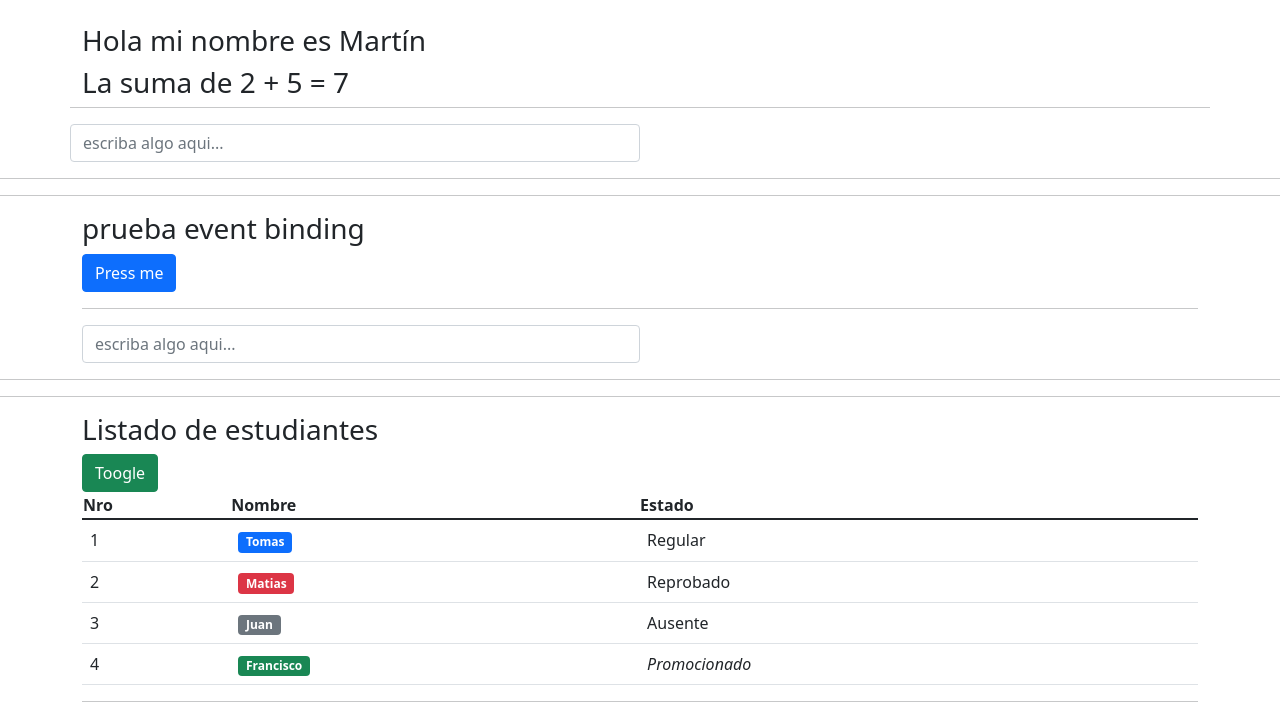
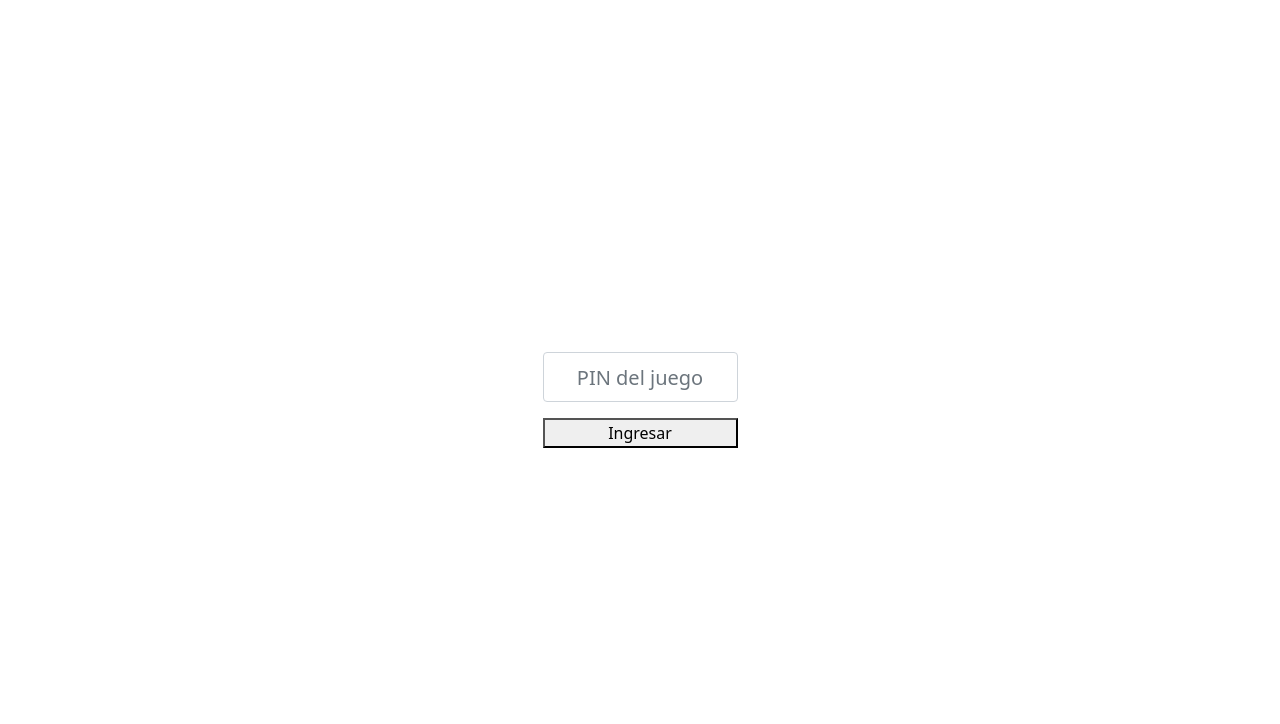
Before and after one commit to lorenzofj/learning-angular, an Angular app in the folder learning/: page / in a window 1280 px wide. Shown: the top 724 px of the page. Built offline with nearby package versions, Linux system fonts and the light colour scheme.

Commit message:
component creation

```diff
--- a/learning/src/app/app.component.html
+++ b/learning/src/app/app.component.html
@@ -1,58 +1,4 @@
-<div class="container mt-4">
-  <div class="row">
-    <h3>Hola mi nombre es {{ nombre }}</h3>
-    <h3>La suma de 2 + 5 = {{ getSuma(2, 5) }}</h3>
-    <hr>
-    <!--Para los atributos de HTML es recomendable usar property binding-->
-    <!--funciona igual asi: placeholder="{{textoPlaceHolder}}"-->
-    <input type="text" class="form-control" [placeholder]="textoPlaceHolder" [disabled]="deshabilitado" style="width: 50%;">
-    <!--<img [src]="imgSrc" alt="Img" width="100px" height="400px" style="width: 50%;">-->
-  </div>
-</div>
-<hr>
-<hr>
-<div class="container mt-3">
-  <h3>{{ textoEventBinding }}</h3>
-  <button class="btn btn-primary" (click)="cambiarTexto()">Press me</button>
-  <hr>
-  <!--a esto => [()] se lo llama banana inbox-->
-  <input type="text" class="form-control" [(ngModel)]="textoTwoWayDataBinding" placeholder="escriba algo aqui..." style="width: 50%;">
-  {{textoTwoWayDataBinding}}
-</div>
-<hr>
-<hr>
-<div class="container">
-  <h3>Listado de estudiantes</h3>
-  <button class="btn btn-success" (click)="toogle()">Toogle</button>
-  <br>
-  <table class="table" *ngIf="mostrar">
-    <thead>
-      <th>Nro</th>
-      <th>Nombre</th>
-      <th>Estado</th>
-    </thead>
-    <tbody>
-      <tr *ngFor="let estudiante of listaEstudiantes; let i = index" [ngSwitch]="estudiante.estado"> <!--i es parametro opcional-->
-        <td>{{i + 1}}</td>
-        <td>
-          <!--[ngClass]="estudiante.estado === 'Reprobado' ? 'badge bg-danger' : 'badge bg-secondary'"-->
-          <span *ngSwitchCase="'Promocionado'" class="badge bg-success">
-            {{estudiante.nombre}}
-          </span>
-          <span *ngSwitchCase="'Regular'" class="badge bg-primary">
-            {{estudiante.nombre}}
-          </span>
-          <span *ngSwitchCase="'Reprobado'" class="badge bg-danger">
-            {{estudiante.nombre}}
-          </span>
-          <span *ngSwitchCase="'Ausente'" class="badge bg-secondary">
-            {{estudiante.nombre}}
-          </span>
-        </td>
-        <td [ngStyle]="{ 'font-style': estudiante.estado === 'Promocionado' ? 'italic' : 'normal' }">{{estudiante.estado}}</td>
-      </tr>
-    </tbody>
-  </table>
-  <h3 *ngIf="listaEstudiantes.length === 0">No hay registros en la tabla</h3>
-  <hr>
-</div>
+<!--Para crear un componente se usa el siguiente comando en la consola:
+    ng g c carpeta/nombre_del_componente
+    g es de generate y c es de componente-->
+<app-inicio></app-inicio>
--- a/learning/src/app/app.module.ts
+++ b/learning/src/app/app.module.ts
@@ -4,10 +4,12 @@
 
 import { AppRoutingModule } from './app-routing.module';
 import { AppComponent } from './app.component';
+import { InicioComponent } from './components/inicio/inicio.component';
 
 @NgModule({
   declarations: [
-    AppComponent
+    AppComponent,
+    InicioComponent
   ],
   imports: [
     BrowserModule,
--- /dev/null
+++ b/learning/src/app/components/inicio/inicio.component.css
@@ -0,0 +1,18 @@
+.input-ingresar{
+    width: 195px;
+    text-align: center;
+    height: 3.125rem;
+    font-size: 1.25rem;
+}
+
+.btn-ingresar{
+    width: 195px;
+}
+
+.contenedor{
+    display: flex;
+    flex-direction: column;
+    justify-content: center;
+    align-items: center;
+    height: 100vh;
+}
--- /dev/null
+++ b/learning/src/app/components/inicio/inicio.component.html
@@ -0,0 +1,4 @@
+<div class="contenedor">
+    <input type="text" class="form-control input-ingresar mb-3" placeholder="PIN del juego">
+    <button class="btn-ingresar">Ingresar</button>
+</div>
--- /dev/null
+++ b/learning/src/app/components/inicio/inicio.component.ts
@@ -0,0 +1,15 @@
+import { Component, OnInit } from '@angular/core';
+
+@Component({
+  selector: 'app-inicio',
+  templateUrl: './inicio.component.html',
+  styleUrls: ['./inicio.component.css']
+})
+export class InicioComponent implements OnInit {
+
+  constructor() { }
+
+  ngOnInit(): void {
+  }
+
+}
```
Also changed, not shown: 1 other file (tests, documents, lock files or other folders).
